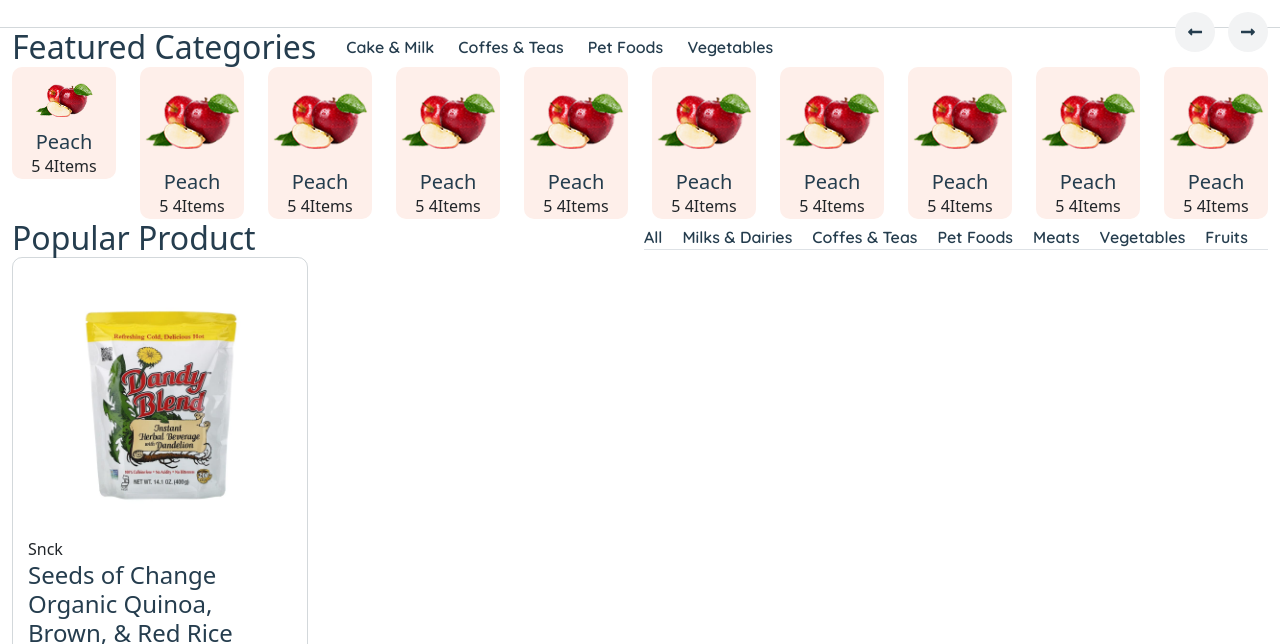
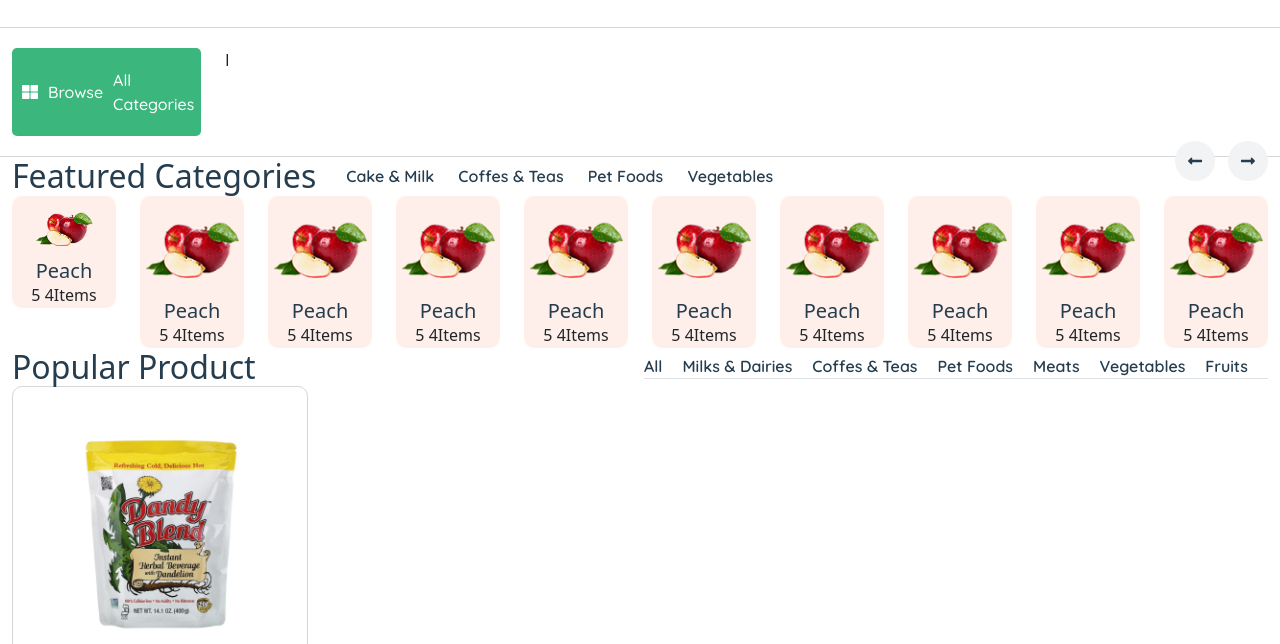
Before and after one commit to mzhratul-alt/nest, a plain HTML site: page index.html in a window 1280 px wide. Shown: the part 145-789 px from the top of the page. Drawn offline with Linux system fonts and the light colour scheme; files that its build step writes are made by us from their sources.

Commit message:
Update Menu

```diff
--- a/assets/css/style.css
+++ b/assets/css/style.css
@@ -179,8 +179,32 @@
    top: -10px;
    left: 20px;
 }
+ /* //Middle Header Section Css End */
 
- /* //Middle Header Section Css End */
+ /* Bottom Header Section Css Start */
+ .bottom_header{
+    padding:20px 0;
+ }
+ .bottom_header .all_categories{
+    background-color: var(--hlt-color);
+    padding:20px 10px;
+    border-radius: 5px;
+ }
+ .bottom_header .all_categories a{
+    display: block;
+    color:#fff;
+    font-size: 16px;
+    font-family: var(--quicksand-font);
+    font-weight: 500;
+ }
+ .bottom_header .all_categories a i.fa-th-large,
+ .bottom_header .all_categories a span{
+    margin-right: 10px;
+ }
+ .bottom_header .all_categories a i.fa-chevron-down{
+    margin-left:10px;
+ }
+ /* //Bottom Header Section Css End */
 
  .featured_category_item {
    padding: 0 12px;
--- a/index.html
+++ b/index.html
@@ -137,6 +137,33 @@
       </div>
       <!-- //Middle header Section End -->
    </header>
+   <!-- Bottom Header Section Start -->
+   <div class="bottom_header">
+      <div class="container-fluid">
+         <div class="row">
+            <div class="col-lg-2">
+               <div class="all_categories">
+                  <a href="#">
+                     <div class="d-flex align-items-center">
+                        <i class="fas fa-th-large"></i>
+                        <span>Browse</span>
+                        All Categories
+                        <i class="fas fa-chevron-down"></i>
+                     </div>
+                  </a>
+               </div>
+            </div>
+            <div class="col-lg-9">
+               <nav>
+                  <ul>
+                     l
+                  </ul>
+               </nav>
+            </div>
+         </div>
+      </div>
+   </div>
+   <!-- //Bottom Header Section End -->
    <!-- //Header Section End -->
 
    <section id="featured_category">
```
